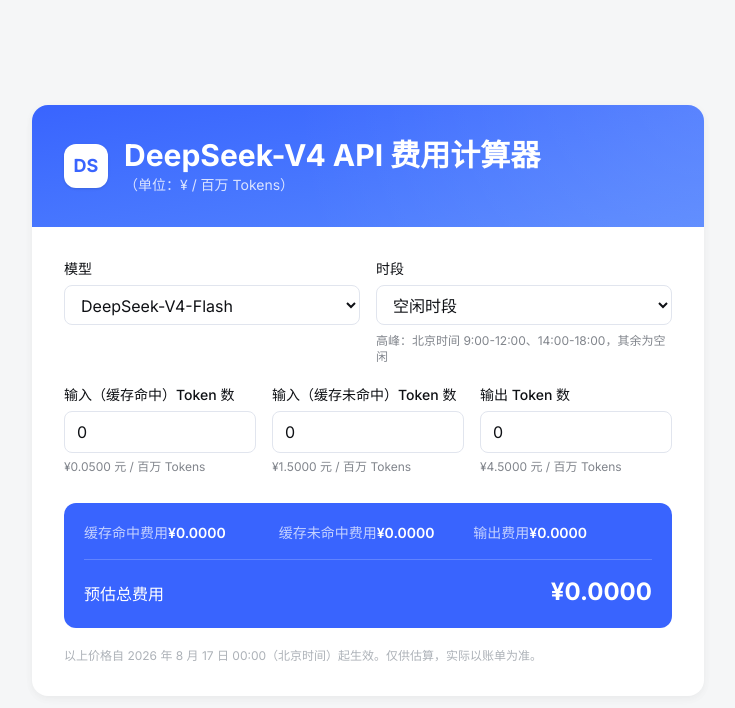
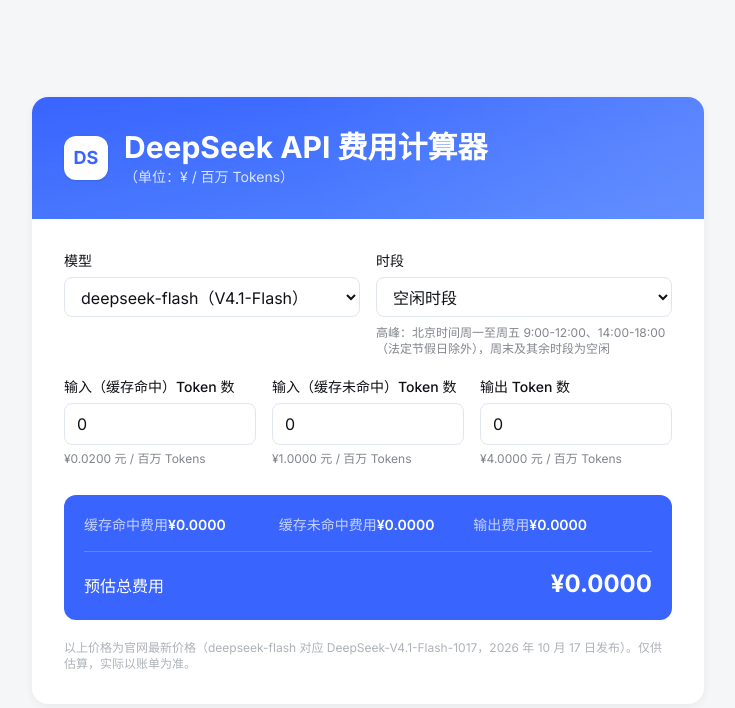
Before and after one commit to earlzhang/tools, a plain HTML site: page deepseek-api-pricing-calculator.html in a window 1280 px wide. Shown: the whole page, without its empty margins (272-1007 px from the left). Drawn offline with Linux system fonts and the light colour scheme.

Commit message:
修改Deepseek价格

```diff
--- a/deepseek-api-pricing-calculator.html
+++ b/deepseek-api-pricing-calculator.html
@@ -22,7 +22,7 @@
       <div class="relative flex items-center gap-4">
         <div class="w-11 h-11 rounded-xl bg-white text-[#3964fe] flex items-center justify-center font-bold text-lg shadow-sm">DS</div>
         <div>
-          <h1 class="text-2xl md:text-3xl font-bold">DeepSeek-V4 API 费用计算器</h1>
+          <h1 class="text-2xl md:text-3xl font-bold">DeepSeek API 费用计算器</h1>
           <p class="text-white/80 text-sm mt-0.5">（单位：¥ / 百万 Tokens）</p>
         </div>
       </div>
@@ -33,8 +33,8 @@
         <label class="flex flex-col gap-1.5">
           <span class="text-sm font-medium text-[#0f1115]">模型</span>
           <select v-model="model" class="border border-[#e1e5ee] rounded-lg px-3 py-2 bg-white focus:outline-none focus:ring-2 focus:ring-[#3964fe]/20 focus:border-[#3964fe] transition">
-            <option value="flash">DeepSeek-V4-Flash</option>
-            <option value="pro">DeepSeek-V4-Pro</option>
+            <option value="flash">deepseek-flash（V4.1-Flash）</option>
+            <option value="pro">deepseek-v4-pro</option>
           </select>
         </label>
 
@@ -45,7 +45,7 @@
             <option value="peak">高峰时段</option>
           </select>
           <p class="text-xs text-[#81858c] mt-0.5">
-            高峰：北京时间 9:00-12:00、14:00-18:00，其余为空闲
+            高峰：北京时间周一至周五 9:00-12:00、14:00-18:00（法定节假日除外），周末及其余时段为空闲
           </p>
         </label>
       </div>
@@ -92,7 +92,7 @@
       </div>
 
       <p class="text-xs text-[#adb2b8]">
-        以上价格自 2026 年 8 月 17 日 00:00（北京时间）起生效。仅供估算，实际以账单为准。
+        以上价格为官网最新价格（deepseek-flash 对应 DeepSeek-V4.1-Flash-1017，2026 年 10 月 17 日发布）。仅供估算，实际以账单为准。
       </p>
     </div>
   </div>
@@ -102,8 +102,8 @@
 
     const PRICING = {
       flash: {
-        idle: { hit: 0.05, miss: 1.5, out: 4.5 },
-        peak: { hit: 0.10, miss: 3.0, out: 9.0 }
+        idle: { hit: 0.02, miss: 1, out: 4 },
+        peak: { hit: 0.04, miss: 2, out: 8 }
       },
       pro: {
         idle: { hit: 0.15, miss: 4.5, out: 13.5 },
```
